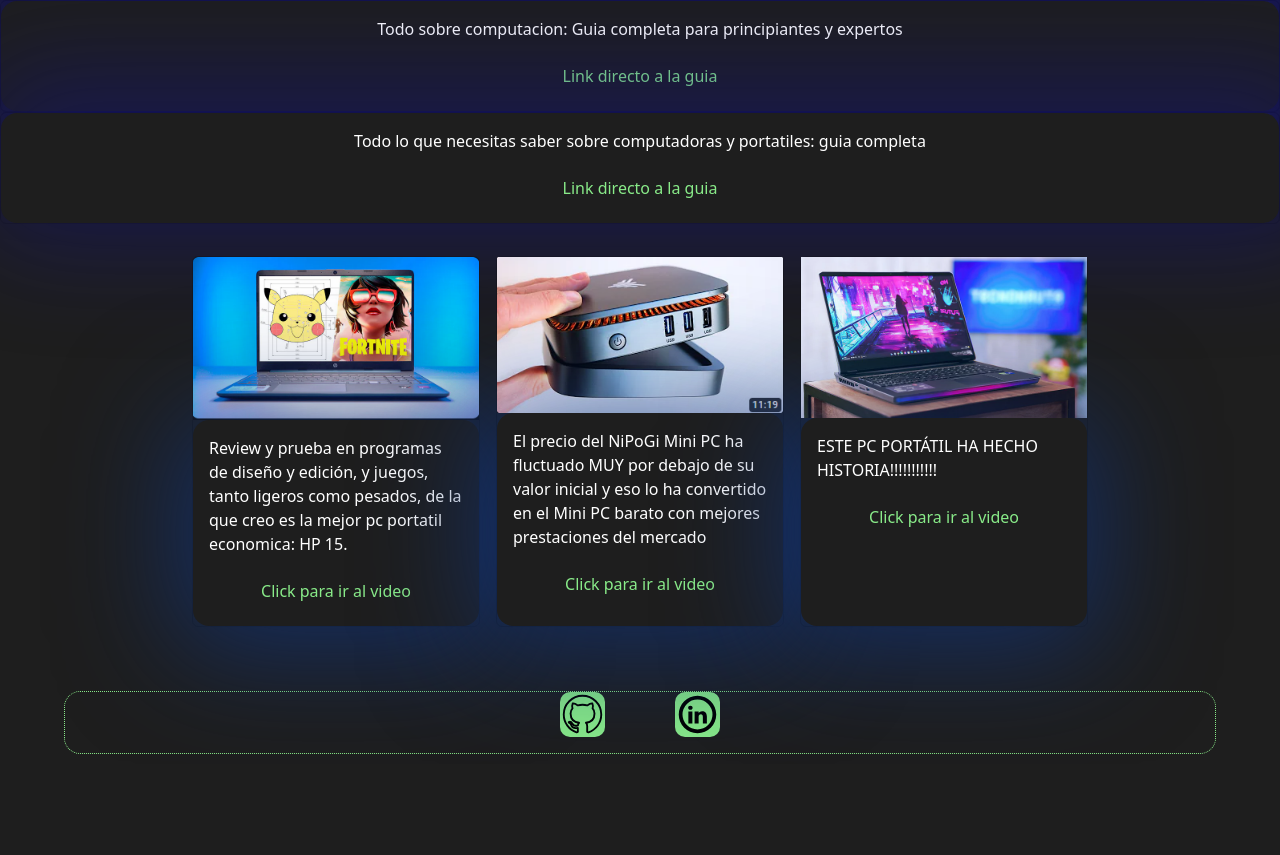
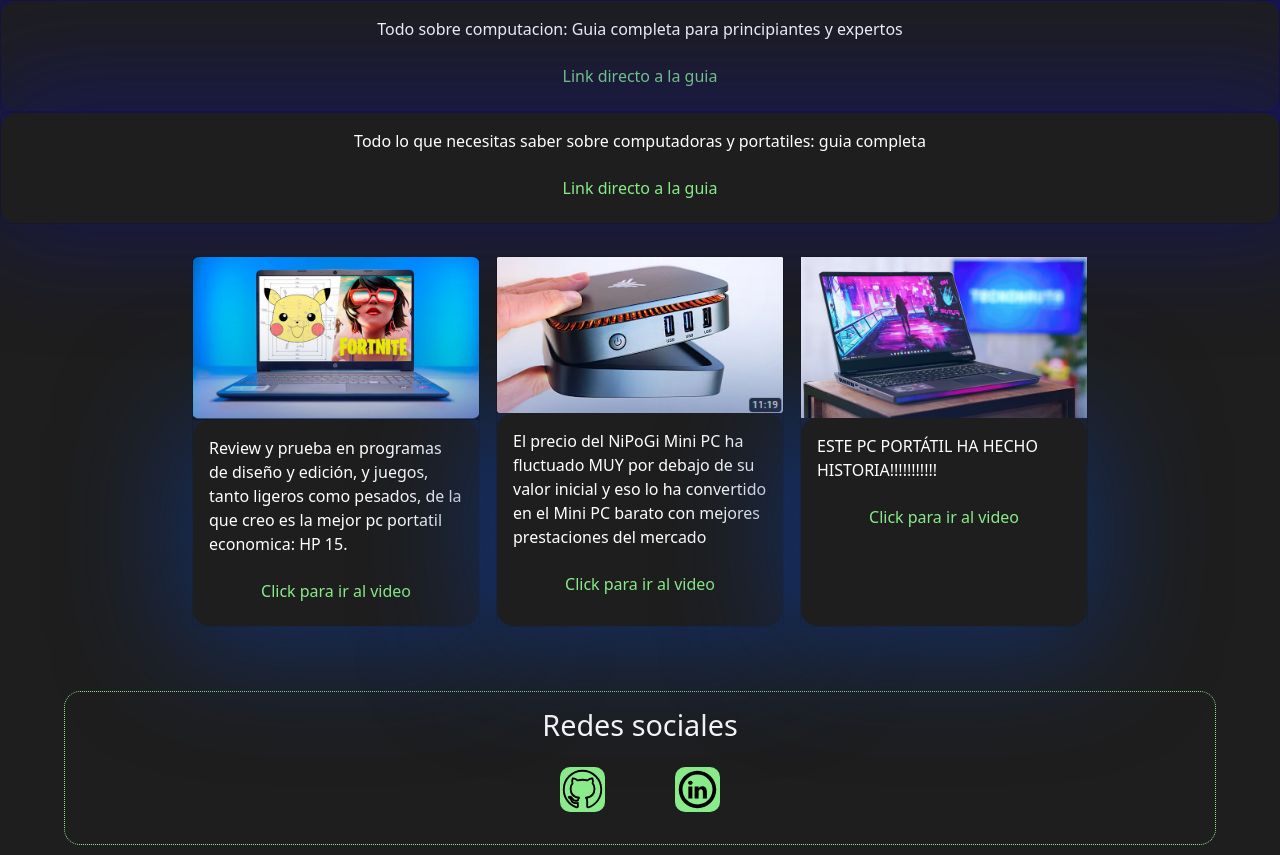
Before and after one commit to Eddye21/Tecnoverso, a website: page index.html in a window 1280 px wide. Shown: the part 1526-2381 px from the top of the page. Before the commit the page ends 2290 px from the top, so only its background shows below. Drawn offline with nearby package versions, Linux system fonts and the light colour scheme; a web font is replaced by a local one.

Commit message:
repair bugs footer

```diff
--- a/index.html
+++ b/index.html
@@ -163,6 +163,9 @@
     </main>
     <footer>
         <!--Redes sociales-->
+        <h3>
+            Redes sociales
+        </h3>
         <section class="iconsredes">
             <div>
                 <a href="https://github.com/Eddye21/Tecnoverso" target="blank"><img class="redes-sociales"src="./images/logo-github.svg" alt="logo github"></a>
--- a/scss/components/_footer.scss
+++ b/scss/components/_footer.scss
@@ -8,6 +8,12 @@
     border-radius: 1rem;
     margin-bottom: 10px;
     margin-top: 2rem;
+    padding: 1rem 1rem;
+    h3{
+        color: $color-texto;
+        font-size: 1.8rem;
+        padding-bottom: 1rem;
+    }
     .iconsredes {
         display: flex;
         flex-direction: row;
```
Also changed, not shown: html-pages/comparativas.html (+3 -1 lines), html-pages/foros.html (+3 -0 lines), html-pages/noticias.html (+3 -0 lines), html-pages/tutoriales.html (+3 -0 lines), css/main.css.
